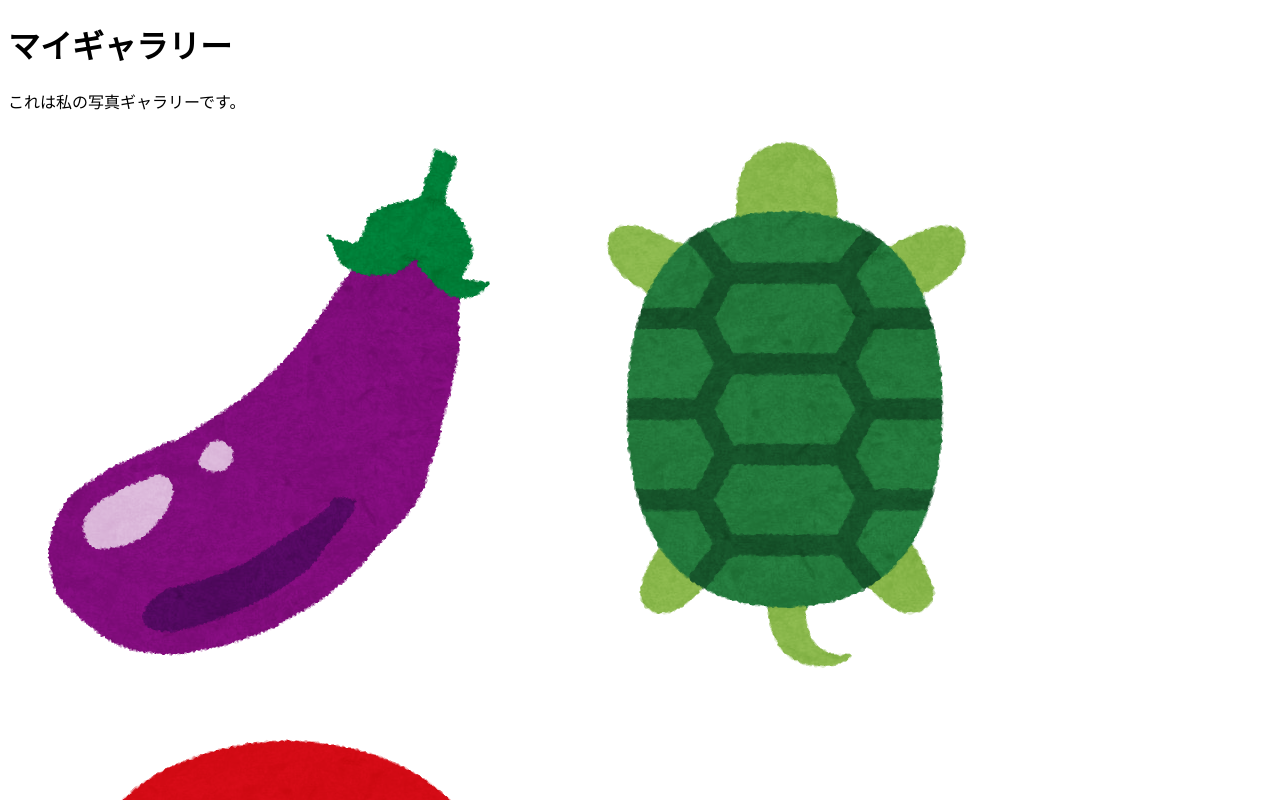
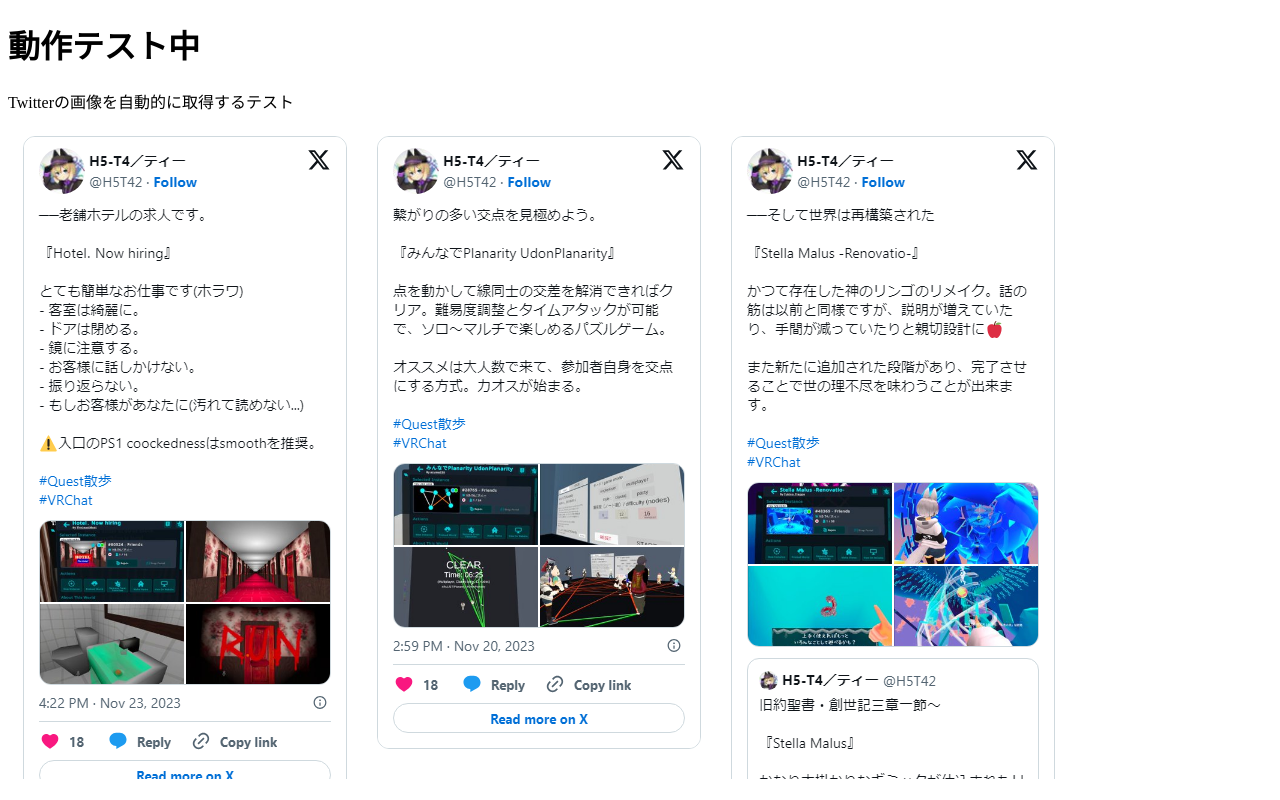
Before and after one commit to VarYUvrc/VarYUvrc.github.io, a plain HTML site: page index.html in a window 1280 px wide. Shown: the top 800 px of the page. Drawn offline with Linux system fonts and the light colour scheme.

Commit message:
🍱 検証用画像追加

```diff
--- a/index.html
+++ b/index.html
@@ -1,13 +1,13 @@
 <!DOCTYPE html>
 <html>
 <head>
-    <title>マイギャラリー</title>
+    <title>VRCTwitterImageLoading</title>
 </head>
 <body>
-    <h1>マイギャラリー</h1>
-    <p>これは私の写真ギャラリーです。</p>
-    <img src="images/image1.png" alt="画像1の説明">
-    <img src="images/image2.png" alt="画像2の説明">
-    <img src="images/image3.png" alt="画像3の説明">
+    <h1>動作テスト中</h1>
+    <p>Twitterの画像を自動的に取得するテスト</p>
+    <img src="images/cropped_screenshot_0.png" alt="画像1の説明">
+    <img src="images/cropped_screenshot_1.png" alt="画像2の説明">
+    <img src="images/cropped_screenshot_2.png" alt="画像3の説明">
 </body>
 </html>
```
Also changed, not shown: images/cropped_screenshot_0.png (added), images/cropped_screenshot_1.png (added), images/cropped_screenshot_2.png (added).
